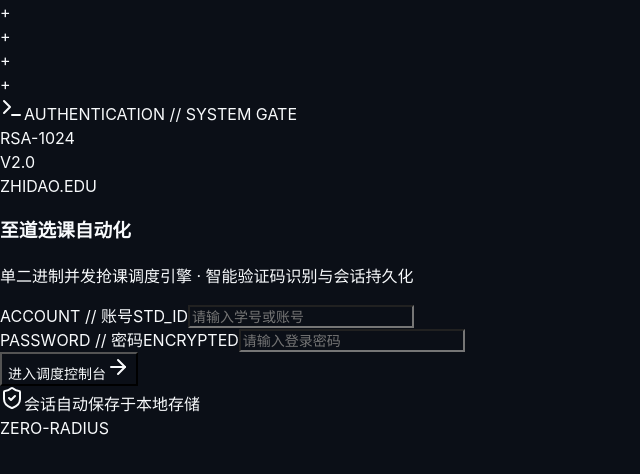
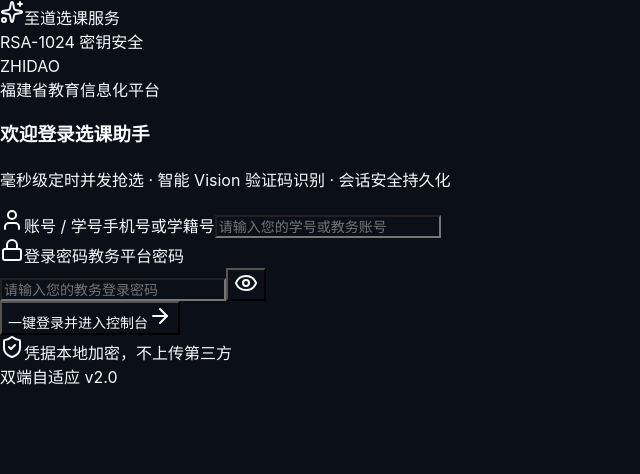
Before and after one commit to Wenaixi/xuanke-auto, a React (Vite) app in the folder web/: page / in a window 1280 px wide. Shown: the top 474 px of the page, without its empty margins (0-640 px from the left). Built offline with nearby package versions, Linux system fonts and the light colour scheme.

Commit message:
feat(ui): redesign login flow with humanized feedback, rsa pill, and soft rounded card

```diff
--- a/web/src/routes/Login.tsx
+++ b/web/src/routes/Login.tsx
@@ -4,7 +4,7 @@ import { Button } from "../components/ui/Button"
 import { Input } from "../components/ui/Input"
 import { Card, CardContent, CardDescription, CardHeader, CardTitle } from "../components/ui/Card"
 import { Badge } from "../components/ui/Badge"
-import { ShieldCheck, ArrowRight, Loader2, Terminal } from "lucide-react"
+import { ShieldCheck, ArrowRight, Loader2, User, Lock, Eye, EyeOff, Sparkles } from "lucide-react"
 
 interface Props {
   onLogin: (token: string) => void
@@ -13,12 +13,13 @@ interface Props {
 export default function Login({ onLogin }: Props) {
   const [account, setAccount] = useState("")
   const [password, setPassword] = useState("")
+  const [showPassword, setShowPassword] = useState(false)
   const [error, setError] = useState("")
   const [loading, setLoading] = useState(false)
 
   const submit = async () => {
-    if (!account || !password) {
-      setError("请输入账号与密码")
+    if (!account.trim() || !password) {
+      setError("请完整输入您的账号与密码喵~")
       return
     }
     setLoading(true)
@@ -26,54 +27,52 @@ export default function Login({ onLogin }: Props) {
     try {
       const data = await api<{ token: string }>("/login", {
         method: "POST",
-        body: JSON.stringify({ account, password }),
+        body: JSON.stringify({ account: account.trim(), password }),
       })
       onLogin(data.token)
     } catch (e: any) {
-      setError(e.message || "登录认证失败，请检查账号密码")
+      setError(e.message || "登录认证失败，请检查账号密码是否正确")
     } finally {
       setLoading(false)
     }
   }
 
   return (
-    <div className="min-h-screen flex items-center justify-center p-4 bg-[var(--bg)] select-none">
-      {/* 居中画廊海报卡片 */}
+    <div className="min-h-screen flex items-center justify-center p-4 sm:p-6 bg-[var(--bg)] select-none">
+      {/* 居中温润现代卡片 */}
       <div className="w-full max-w-md relative">
-        {/* 背景发丝十字装饰 */}
-        <div className="absolute -top-3 -left-3 text-[10px] font-mono text-[var(--fg-dim)] tracking-widest">+</div>
-        <div className="absolute -top-3 -right-3 text-[10px] font-mono text-[var(--fg-dim)] tracking-widest">+</div>
-        <div className="absolute -bottom-3 -left-3 text-[10px] font-mono text-[var(--fg-dim)] tracking-widest">+</div>
-        <div className="absolute -bottom-3 -right-3 text-[10px] font-mono text-[var(--fg-dim)] tracking-widest">+</div>
+        {/* 背景柔和微光环境氛围 */}
+        <div className="absolute -top-12 -left-12 w-48 h-48 bg-[var(--cyan)]/10 rounded-full blur-3xl pointer-events-none" />
+        <div className="absolute -bottom-12 -right-12 w-48 h-48 bg-[var(--emerald)]/10 rounded-full blur-3xl pointer-events-none" />
 
-        <Card className="border border-[var(--border)] bg-[var(--surface)] relative overflow-hidden">
+        <Card className="rounded-[var(--radius-xl)] border border-[var(--border-hover)] bg-[var(--surface)] relative overflow-hidden shadow-2xl">
           {/* 顶栏规格条 */}
-          <div className="flex items-center justify-between px-5 py-2.5 border-b border-[var(--border)] bg-[var(--surface-soft)]">
+          <div className="flex items-center justify-between px-5 py-3 border-b border-[var(--border)] bg-[var(--surface-soft)]">
             <div className="flex items-center gap-2">
-              <Terminal className="h-3.5 w-3.5 text-[var(--fg-dim)]" />
-              <span className="text-[10px] font-mono tracking-widest uppercase text-[var(--fg-dim)]">
-                AUTHENTICATION // SYSTEM GATE
+              <Sparkles className="h-4 w-4 text-[var(--cyan)]" />
+              <span className="text-xs font-medium text-[var(--fg)]">
+                至道选课服务
               </span>
             </div>
-            <Badge variant="outline" className="text-[9px] px-1.5 py-0">
-              RSA-1024
+            <Badge variant="success" className="text-[11px] px-2 py-0.5">
+              RSA-1024 密钥安全
             </Badge>
           </div>
 
-          <CardHeader className="space-y-2 p-6 pb-4">
+          <CardHeader className="space-y-2 p-6 pb-2">
             <div className="flex items-center gap-2">
-              <Badge variant="default" className="text-[9px]">V2.0</Badge>
-              <span className="text-[10px] font-mono text-[var(--fg-dim)] tracking-widest">ZHIDAO.EDU</span>
+              <Badge variant="primary" className="text-[10px]">ZHIDAO</Badge>
+              <span className="text-xs text-[var(--fg-dim)]">福建省教育信息化平台</span>
             </div>
-            <CardTitle className="text-xl tracking-[0.2em] font-normal pt-1">
-              至道选课自动化
+            <CardTitle className="text-2xl font-bold tracking-tight text-[var(--fg)] pt-1">
+              欢迎登录选课助手
             </CardTitle>
-            <CardDescription className="text-xs text-[var(--fg-dim)] leading-relaxed">
-              单二进制并发抢课调度引擎 · 智能验证码识别与会话持久化
+            <CardDescription className="text-xs sm:text-sm text-[var(--fg-muted)] leading-relaxed">
+              毫秒级定时并发抢选 · 智能 Vision 验证码识别 · 会话安全持久化
             </CardDescription>
           </CardHeader>
 
-          <CardContent className="p-6 pt-2">
+          <CardContent className="p-6 pt-4">
             <form
               className="flex flex-col gap-4"
               onSubmit={(e) => {
@@ -83,74 +82,89 @@ export default function Login({ onLogin }: Props) {
             >
               {/* 账号输入框 */}
               <div className="flex flex-col gap-1.5">
-                <label className="text-[10px] font-mono uppercase tracking-widest text-[var(--fg-dim)] flex justify-between">
-                  <span>ACCOUNT // 账号</span>
-                  <span>STD_ID</span>
+                <label className="text-xs font-medium text-[var(--fg-muted)] flex items-center justify-between">
+                  <span className="flex items-center gap-1.5">
+                    <User className="h-3.5 w-3.5 text-[var(--cyan)]" />
+                    <span>账号 / 学号</span>
+                  </span>
+                  <span className="text-[11px] text-[var(--fg-dim)]">手机号或学籍号</span>
                 </label>
                 <Input
-                  placeholder="请输入学号或账号"
+                  placeholder="请输入您的学号或教务账号"
                   value={account}
                   onChange={(e) => setAccount(e.target.value)}
                   autoComplete="username"
                   disabled={loading}
-                  className="font-mono text-xs"
+                  className="h-11 text-sm bg-[var(--surface-soft)] border-[var(--border)] focus:border-[var(--cyan)]"
                 />
               </div>
 
               {/* 密码输入框 */}
               <div className="flex flex-col gap-1.5">
-                <label className="text-[10px] font-mono uppercase tracking-widest text-[var(--fg-dim)] flex justify-between">
-                  <span>PASSWORD // 密码</span>
-                  <span>ENCRYPTED</span>
+                <label className="text-xs font-medium text-[var(--fg-muted)] flex items-center justify-between">
+                  <span className="flex items-center gap-1.5">
+                    <Lock className="h-3.5 w-3.5 text-[var(--cyan)]" />
+                    <span>登录密码</span>
+                  </span>
+                  <span className="text-[11px] text-[var(--fg-dim)]">教务平台密码</span>
                 </label>
+                <div className="relative">
                   <Input
-                  type="password"
-                  placeholder="请输入登录密码"
+                    type={showPassword ? "text" : "password"}
+                    placeholder="请输入您的教务登录密码"
                     value={password}
                     onChange={(e) => setPassword(e.target.value)}
                     autoComplete="current-password"
                     disabled={loading}
-                  className="font-mono text-xs"
+                    className="h-11 pr-10 text-sm bg-[var(--surface-soft)] border-[var(--border)] focus:border-[var(--cyan)]"
                   />
+                  <button
+                    type="button"
+                    onClick={() => setShowPassword(!showPassword)}
+                    className="absolute right-3 top-1/2 -translate-y-1/2 text-[var(--fg-dim)] hover:text-[var(--fg)] p-1 rounded-md transition-colors"
+                  >
+                    {showPassword ? <EyeOff className="h-4 w-4" /> : <Eye className="h-4 w-4" />}
+                  </button>
+                </div>
               </div>
 
-              {/* 错误提示框 */}
+              {/* 人性化错误提示框 */}
               {error && (
-                <div className="p-3 border border-white text-xs text-[var(--fg)] bg-black font-mono tracking-wider flex items-center gap-2">
-                  <span className="inline-block w-1.5 h-1.5 bg-white" />
+                <div className="p-3 rounded-[var(--radius-md)] border border-[var(--rose-border)] bg-[var(--rose-bg)] text-xs text-[var(--rose)] flex items-center gap-2 animate-in fade-in-50 duration-200">
+                  <span className="inline-block w-2 h-2 rounded-full bg-[var(--rose)] shrink-0" />
                   <span>{error}</span>
                 </div>
               )}
 
-              {/* 提交按钮 */}
+              {/* 提交主按钮 */}
               <Button
                 type="submit"
-                variant="invert"
+                variant="primary"
                 size="lg"
                 disabled={loading}
-                className="w-full mt-2 flex items-center justify-center gap-2 text-xs"
+                className="w-full mt-2 h-11 sm:h-12 flex items-center justify-center gap-2 text-sm font-semibold rounded-[var(--radius-md)] shadow-md"
               >
                 {loading ? (
                   <>
                     <Loader2 className="h-4 w-4 animate-spin" />
-                    <span>正在鉴权与视觉验证码识别...</span>
+                    <span>正在连接教务平台并识别验证码...</span>
                   </>
                 ) : (
                   <>
-                    <span>进入调度控制台</span>
-                    <ArrowRight className="h-3.5 w-3.5" />
+                    <span>一键登录并进入控制台</span>
+                    <ArrowRight className="h-4 w-4" />
                   </>
                 )}
               </Button>
             </form>
 
             {/* 底部保障提示 */}
-            <div className="mt-6 pt-4 border-t border-[var(--border)] flex items-center justify-between text-[10px] font-mono text-[var(--fg-dim)]">
+            <div className="mt-6 pt-4 border-t border-[var(--border)] flex items-center justify-between text-xs text-[var(--fg-dim)]">
               <div className="flex items-center gap-1.5">
-                <ShieldCheck className="h-3.5 w-3.5" />
-                <span>会话自动保存于本地存储</span>
+                <ShieldCheck className="h-4 w-4 text-[var(--emerald)]" />
+                <span>凭据本地加密，不上传第三方</span>
               </div>
-              <span className="tracking-widest">ZERO-RADIUS</span>
+              <span className="text-[11px] text-[var(--fg-muted)]">双端自适应 v2.0</span>
             </div>
           </CardContent>
         </Card>
```
Lines whose indentation alone changed are shown as unchanged.
